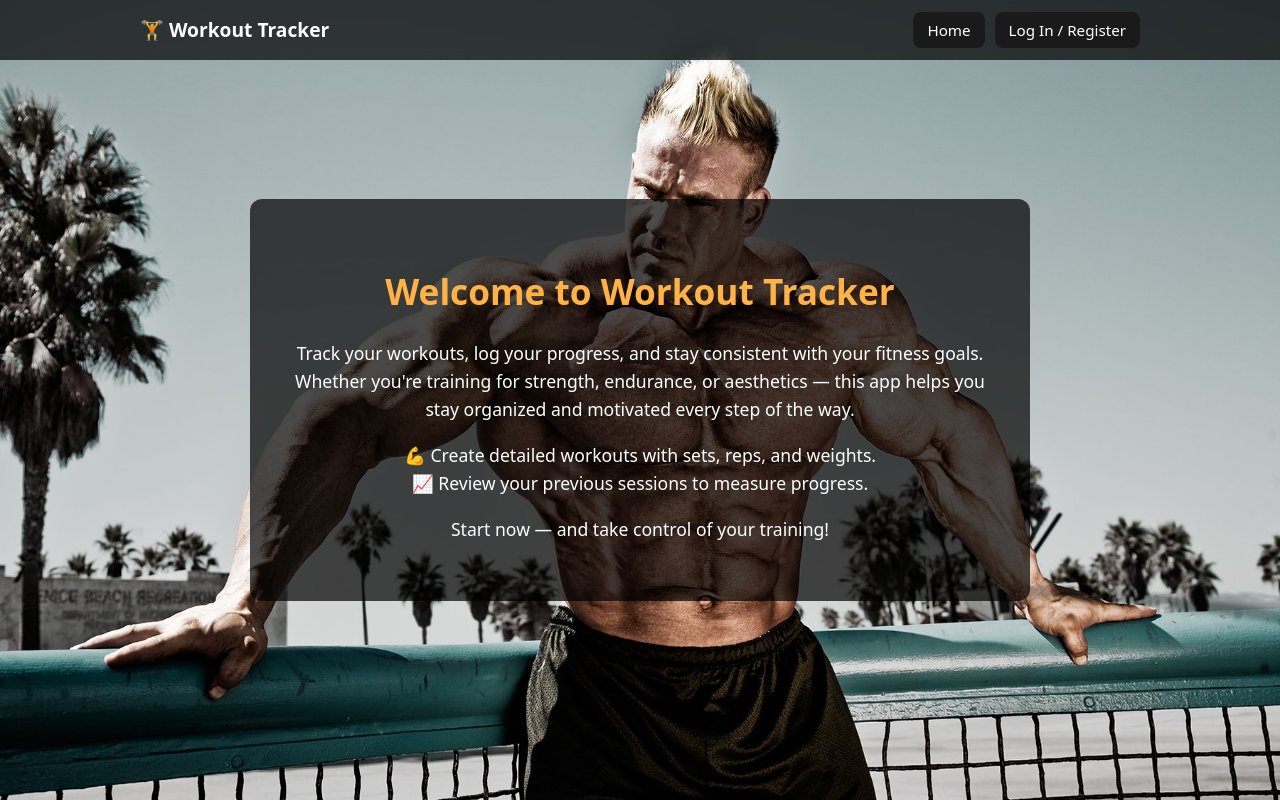
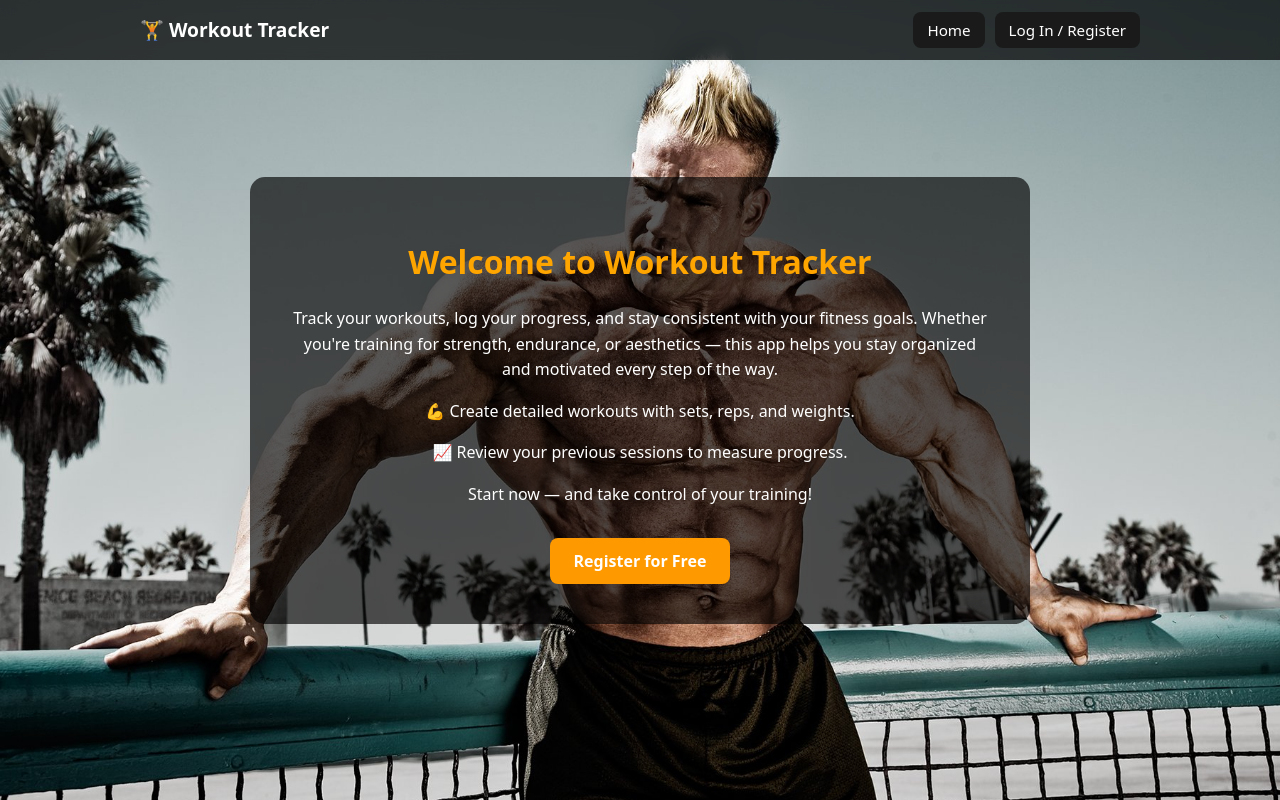
Before and after one commit to Catalin4Florin/WorkoutAppTracker, a Vue app: page / in a window 1280 px wide. Built offline with nearby package versions, Linux system fonts and the light colour scheme; no server answers.

Commit message:
feat: show 'Register for Free' button only when user is not logged in

```diff
--- a/src/components/HomePage.vue
+++ b/src/components/HomePage.vue
@@ -7,20 +7,32 @@
           Whether you're training for strength, endurance, or aesthetics — this app helps you
           stay organized and motivated every step of the way.
         </p>
-        <p>
-          💪 Create detailed workouts with sets, reps, and weights.<br />
-          📈 Review your previous sessions to measure progress.<br />
-        </p>
+        <p>💪 Create detailed workouts with sets, reps, and weights.</p>
+        <p>📈 Review your previous sessions to measure progress.</p>
         <p>Start now — and take control of your training!</p>
+
+        <button
+          v-if="!user"
+          class="register-btn"
+          @click="goToLogin"
+        >
+          Register for Free
+        </button>
       </div>
     </div>
   </template>
 
   <script setup>
+  import { useRouter } from 'vue-router'
+  import { useAuth } from '../composables/useAuth'
+
+  const router = useRouter()
+  const { user } = useAuth()
+
+  const goToLogin = () => router.push('/login')
   </script>
 
   <style scoped>
-  /* Full-screen background */
   .home-background {
     position: fixed;
     top: 0;
@@ -34,26 +46,43 @@
     display: flex;
     justify-content: center;
     align-items: center;
-    color: white;
     overflow: hidden;
   }
 
-  /* Centered content box */
   .home-content {
-    background-color: rgba(0, 0, 0, 0.7);
-    border-radius: 12px;
+    background-color: rgba(0, 0, 0, 0.65);
+    color: white;
     padding: 40px;
-    width: 80%;
+    border-radius: 15px;
     max-width: 700px;
     text-align: center;
-    line-height: 1.6;
-    font-size: 1.1rem;
   }
 
-  /* Headline styling */
-  .home-content h1 {
-    font-size: 2.2rem;
+  h1 {
+    color: #ffa500;
     margin-bottom: 20px;
-    color: #ffb347;
+    font-size: 2rem;
+  }
+
+  p {
+    margin-bottom: 10px;
+    line-height: 1.6;
+  }
+
+  .register-btn {
+    margin-top: 20px;
+    padding: 12px 24px;
+    font-size: 1rem;
+    font-weight: 600;
+    color: white;
+    background-color: #ff9900;
+    border: none;
+    border-radius: 8px;
+    cursor: pointer;
+    transition: 0.3s;
+  }
+
+  .register-btn:hover {
+    background-color: #ffa733;
   }
   </style>
```
